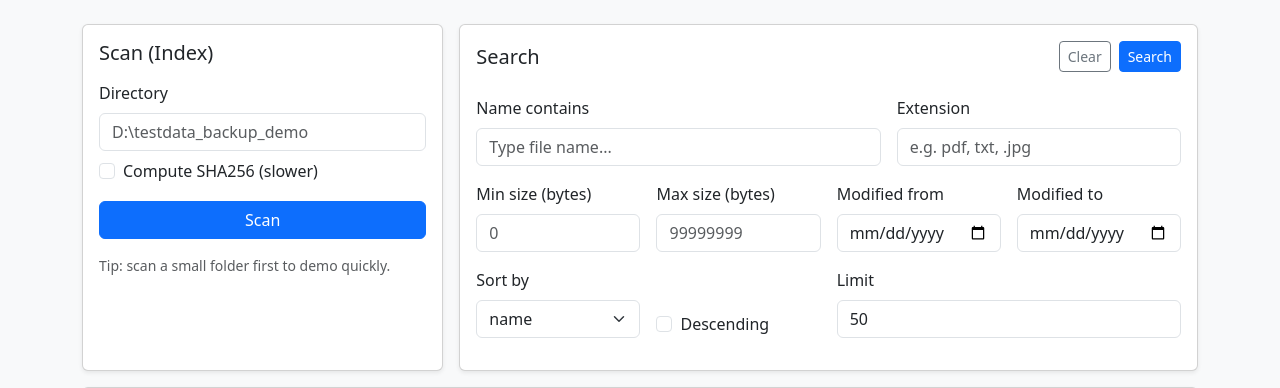
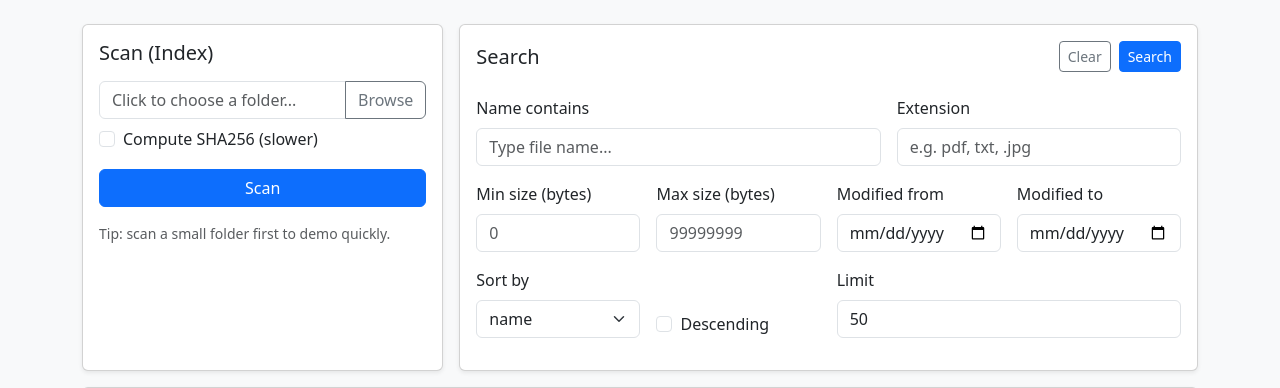
Before and after one commit to kkrishpinjani/search-and-backup-utility-system, a Flask app: page / in a window 1280 px wide. Shown: the part 56-444 px from the top of the page. Run offline with Flask 3, Linux system fonts and the light colour scheme; data comes from the database, SQL or seed files in the repository.

Commit message:
File Browse Button
Can locate file to scan

```diff
--- a/static/app.js
+++ b/static/app.js
@@ -2,6 +2,18 @@ function tsToLocal(ts) {
   if (!ts) return "-";
   const d = new Date(ts * 1000);
   return d.toLocaleString();
+}
+
+async function browseFolder() {
+  try {
+    const res = await fetch("/api/browse");
+    const data = await res.json();
+    if (data.path) {
+      document.getElementById("scanRoot").value = data.path;
+    }
+  } catch (e) {
+    console.error("Failed to open folder picker", e);
+  }
 }
 
 function dateToTs(dateStr, endOfDay=false) {
--- a/templates/index.html
+++ b/templates/index.html
@@ -28,8 +28,10 @@
           <div class="card-body">
             <h5 class="card-title mb-3">Scan (Index)</h5>
 
-            <label class="form-label">Directory</label>
-            <input class="form-control" id="scanRoot" placeholder="D:\testdata_backup_demo" />
+            <div class="input-group">
+              <input class="form-control" id="scanRoot" placeholder="Click to choose a folder..." readonly style="cursor: pointer;" onclick="browseFolder()">
+              <button class="btn btn-outline-secondary" type="button" onclick="browseFolder()">Browse</button>
+            </div>
 
             <div class="form-check mt-2">
               <input class="form-check-input" type="checkbox" id="scanHash">
--- a/web_app.py
+++ b/web_app.py
@@ -1,5 +1,7 @@
 from pathlib import Path
 from flask import Flask, request, jsonify, render_template
+import tkinter as tk
+from tkinter import filedialog
 
 import config
 import db as dbmod
@@ -14,6 +16,16 @@ def get_conn():
     conn = dbmod.connect(config.DB_PATH)
     dbmod.init_db(conn, Path(__file__).parent / "schema.sql")
     return conn
+
+@app.get("/api/browse")
+def api_browse():
+    # This opens a real OS folder picker window
+    root = tk.Tk()
+    root.withdraw()  # Hide the main tkinter window
+    root.attributes('-topmost', True) # Bring picker to front
+    folder_selected = filedialog.askdirectory()
+    root.destroy()
+    return jsonify({"path": folder_selected})
 
 @app.get("/")
 def home():
```
Also changed, not shown: README.md.
